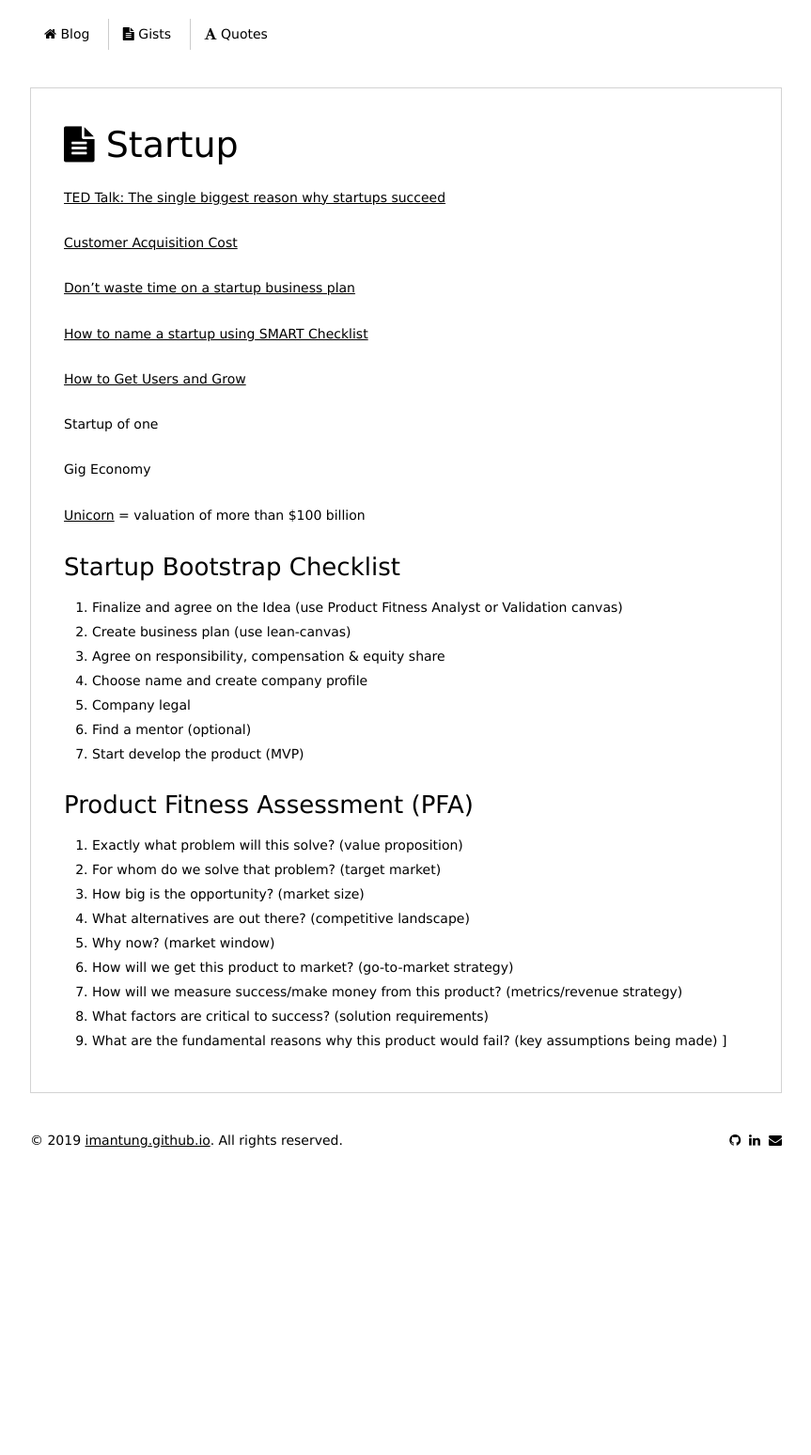
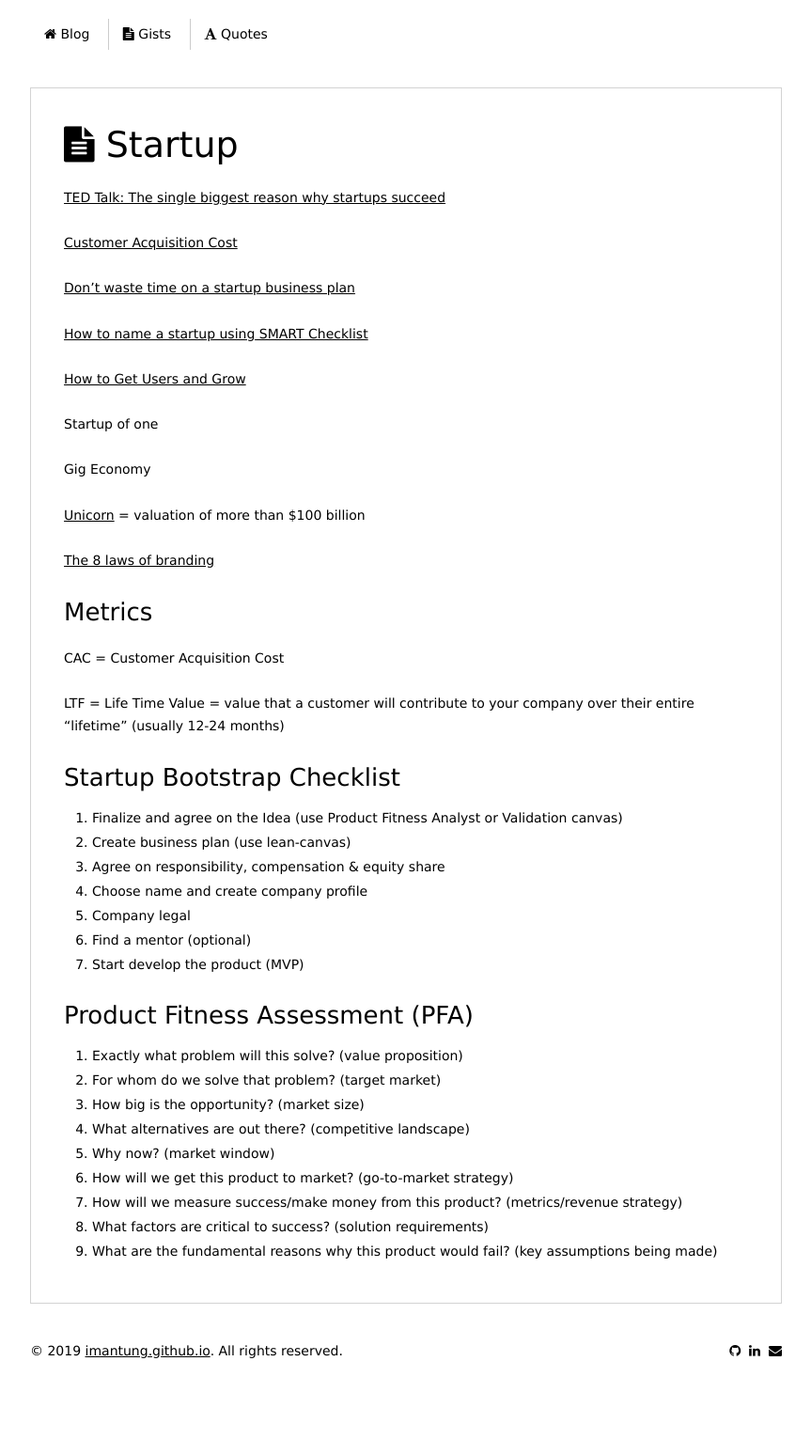
Before and after one commit to imantung/imantung.github.io, a Jekyll site: the page built from gist/startup.md, in a window 1280 px wide. Shown: the whole page at 94% size, without its empty margins (208-1071 px from the left). Built offline with Jekyll 4.4.1, drawn with Linux system fonts in a browser that asks for light colours; nearby versions of some CDN libraries; before the commit the page ends 1324 px from its top, so only the background shows below that.

Commit message:
update content

```diff
--- a/gist/startup.md
+++ b/gist/startup.md
@@ -18,6 +18,14 @@ Startup of one
 Gig Economy
 
 [Unicorn](https://www.investopedia.com/terms/u/unicorn.asp) = valuation of more than $100 billion
+
+[The 8 laws of branding](https://www.entrepreneur.com/video/303531)
+
+### Metrics
+
+CAC = Customer Acquisition Cost
+
+LTF = Life Time Value = value that a customer will contribute to your company over their entire “lifetime” (usually 12-24 months)
 
 
 ### Startup Bootstrap Checklist
@@ -42,4 +50,3 @@ Gig Economy
 8. How will we measure success/make money from this product? (metrics/revenue strategy)
 9. What factors are critical to success? (solution requirements)
 10. What are the fundamental reasons why this product would fail? (key assumptions being made)
-]
```
